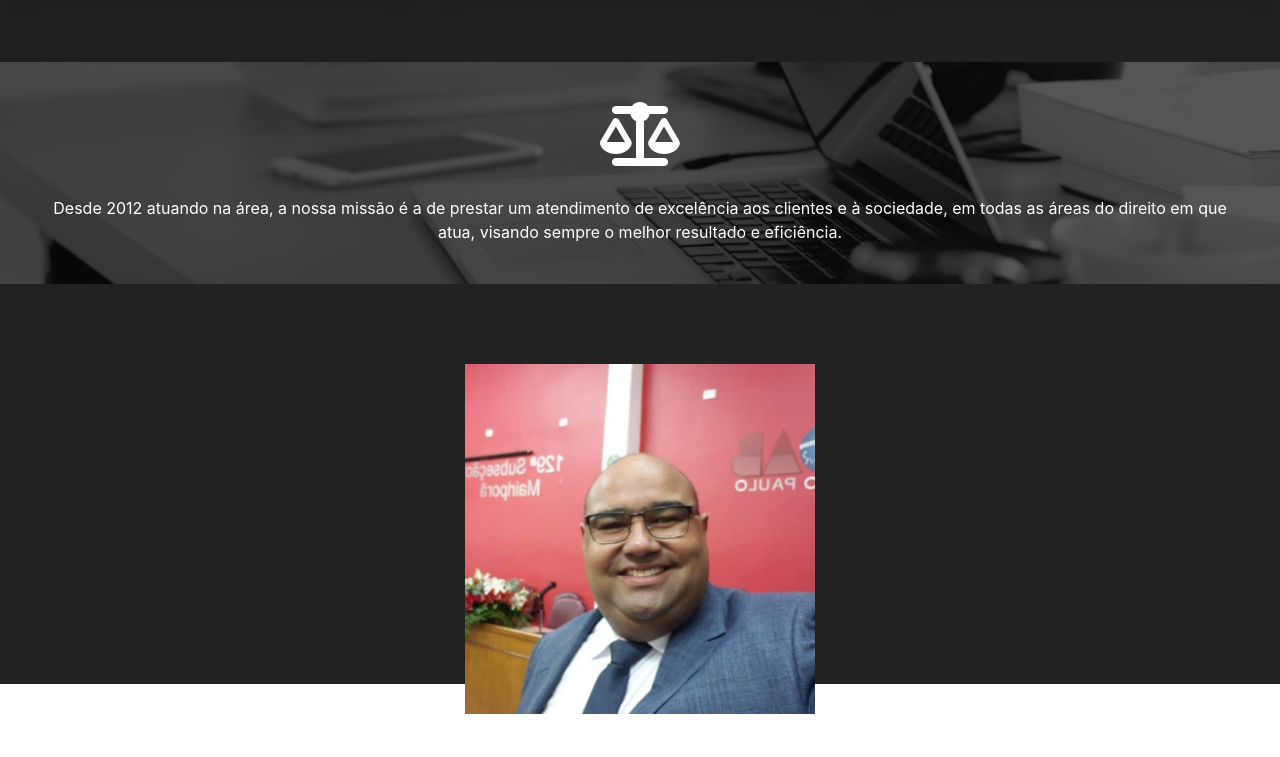
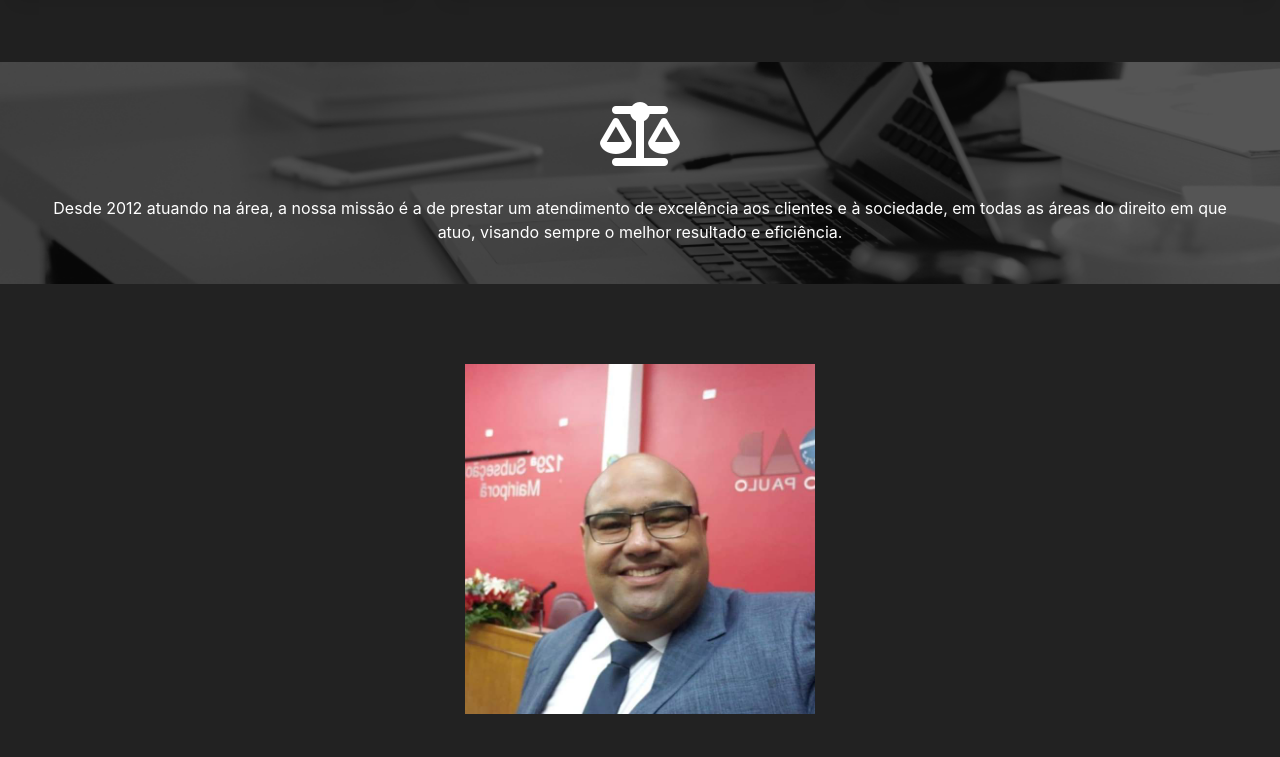
Before and after one commit to lidiagaldino/advocacia, a plain HTML site: page index.html in a window 1280 px wide. Shown: the part 1279-2036 px from the top of the page. Drawn offline with nearby package versions, Linux system fonts and the light colour scheme.

Commit message:
ajuste titulo

```diff
--- a/css/style.css
+++ b/css/style.css
@@ -121,8 +121,11 @@ footer{
     }
 }
 
-@media (min-height: 800px){
+@media (max-width: 450px){
     #bio{
-        height: 50vh;
+        height: 80vh;
+    }
+    .tit{
+        font-size: 1.4rem;
     }
 }
--- a/index.html
+++ b/index.html
@@ -101,7 +101,7 @@
         <div class="text">
             <i class="fa-solid fa-scale-balanced"></i>
             <span class="desc">
-                Desde 2012 atuando na área, a nossa missão é a de prestar um atendimento de excelência aos clientes e à sociedade, em todas as áreas do direito em que atua, visando sempre o melhor resultado e eficiência.
+                Desde 2012 atuando na área, a nossa missão é a de prestar um atendimento de excelência aos clientes e à sociedade, em todas as áreas do direito em que atuo, visando sempre o melhor resultado e eficiência.
             </span>
         </div>
         <footer></footer>
```
